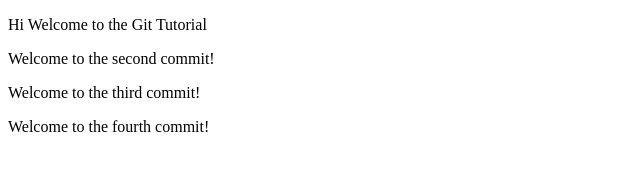
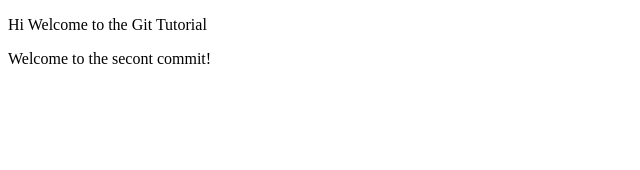
Before and after one commit to syed-pm0808/git-commands, a plain HTML site: page index.html in a window 1280 px wide. Shown: the whole page, without its empty margins (0-640 px from the left). Drawn offline with Linux system fonts and the light colour scheme.

Commit message:
Revert "new changes"
This reverts commit 107e93909f0fa8ca79f1fc69b6e8456f8ac58375.

```diff
--- a/index.html
+++ b/index.html
@@ -10,8 +10,7 @@
 
 <body>
     <p>Hi Welcome to the Git Tutorial</p>
-    <p> Welcome to the second commit!</p>
-    <p> Welcome to the third commit!</p>
-    <p> Welcome to the fourth commit!</p>
+    <p> Welcome to the secont commit!</p>
 </body>
+
 </html>
```
